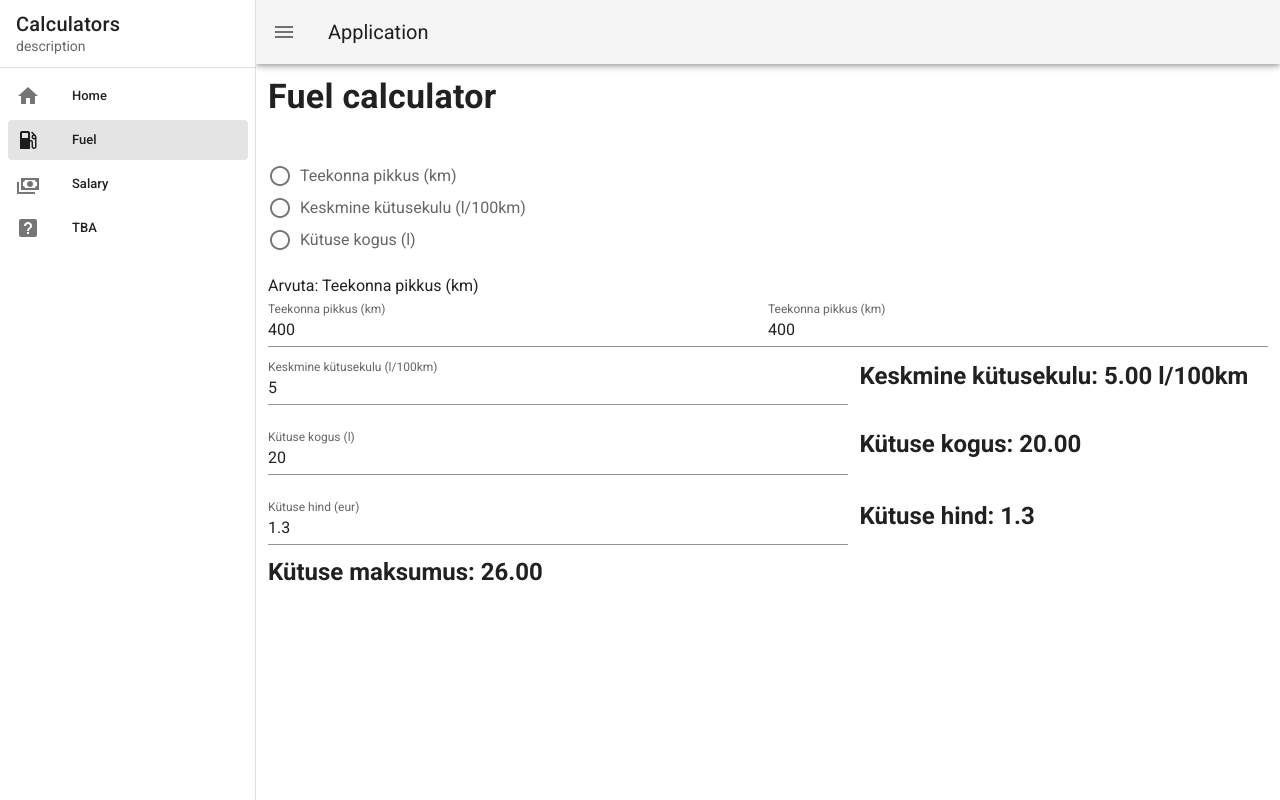
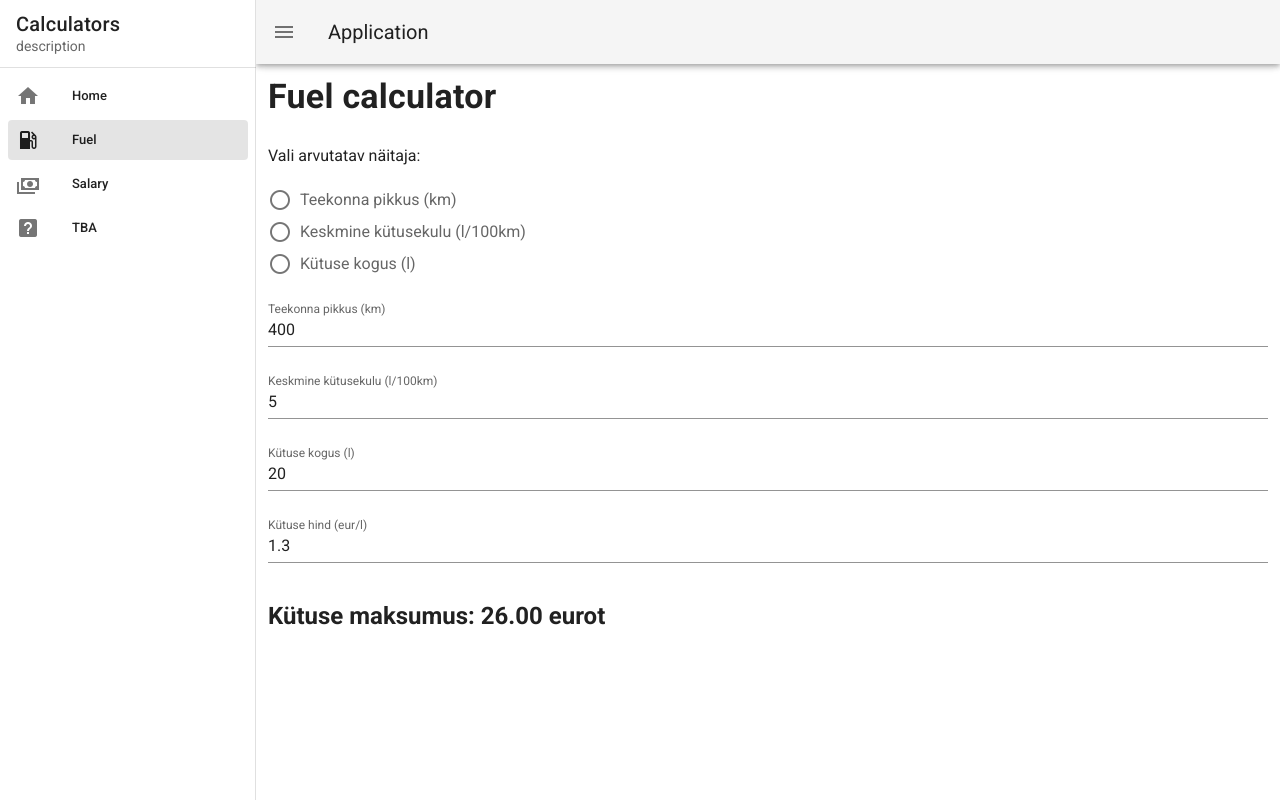
Before and after one commit to IngridJufkin/Calculators, a Vue app: page /fuelcalculator in a window 1280 px wide. Built offline with nearby package versions, Linux system fonts and the light colour scheme.

Commit message:
fixed calculations, deteled some extra code, showing the correct value based on disabled or nnot

```diff
--- a/src/components/FuelCalculator.vue
+++ b/src/components/FuelCalculator.vue
@@ -3,11 +3,13 @@
   <v-container>
     <v-row class="text-left">
       <v-col class="mb-4">
-        <h1 class="display-1 font-weight-bold mb-3">
+        <h1 class="display-1 font-weight-bold mb-3 ">
           {{ msg }}
         </h1>
       </v-col>
     </v-row>
+
+    <span> Vali arvutatav näitaja:</span>
 
     <v-radio-group v-model="picked" defrow>
       <v-radio
@@ -30,12 +32,11 @@
       ></v-radio>
     </v-radio-group>
 
-    <span>Arvuta: {{ picked }}</span>
-
     <!-- Distance covered-->
-    <v-col class="mb-24">
+    <v-col class="mb-3">
       <v-row align="center">
         <v-text-field
+          v-if="picked != 1"
           v-model.number="variablea"
           :disabled="picked == 1"
           label="Teekonna pikkus (km)"
@@ -47,6 +48,7 @@
         ></v-text-field>
 
         <v-text-field
+          v-else
           v-model.number="distanceResult"
           :disabled="picked == 1"
           label="Teekonna pikkus (km)"
@@ -56,11 +58,12 @@
           step=".1"
           oninput="validity.valid||(value='');"
         ></v-text-field>
-      </v-row>
+      </v-row> <br><br>
 
       <!-- Average fuel consumption l/100km -->
       <v-row align="center">
         <v-text-field
+          v-if="picked != 2"
           v-model.number="variableb"
           :disabled="picked == 2"
           label="Keskmine kütusekulu (l/100km)"
@@ -71,14 +74,23 @@
           oninput="validity.valid||(value='');"
         ></v-text-field>
 
-        <v-col class="mb-2" align="left">
-          <h2>Keskmine kütusekulu: {{ averageConsumptionResult }} l/100km</h2>
-        </v-col>
-      </v-row>
+        <v-text-field
+          v-else
+          v-model.number="averageConsumptionResult"
+          :disabled="picked == 2"
+          label="Keskmine kütusekulu (l/100km)"
+          hide-details="auto"
+          type="number"
+          min="0"
+          step=".1"
+          oninput="validity.valid||(value='');"
+        ></v-text-field>
+      </v-row><br><br>
 
       <!-- Fuel required-->
       <v-row align="center">
         <v-text-field
+          v-if="picked != 3"
           v-model.number="variablec"
           :disabled="picked == 3"
           label="Kütuse kogus (l)"
@@ -89,34 +101,41 @@
           oninput="validity.valid||(value='');"
         ></v-text-field>
 
-        <v-col class="mb-3" align="left">
-          <h2>Kütuse kogus: {{ fuelAmountResult }}</h2>
-        </v-col> </v-row
-      ><br />
+        <v-text-field
+          v-else
+          v-model.number="fuelAmountResult"
+          :disabled="picked == 3"
+          label="Kütuse kogus (l)"
+          hide-details="auto"
+          type="number"
+          min="0"
+          step=".1"
+          oninput="validity.valid||(value='');"
+        ></v-text-field> </v-row
+      ><br><br>
 
       <!-- Fuel price-->
       <v-row align="center">
         <v-text-field
-          v-model.number="variabled"
-          label="Kütuse hind (eur)"
+          v-model.number="fuelPriceInput"
+          label="Kütuse hind (eur/l)"
           hide-details="auto"
           type="number"
           min="0"
-          step=".01"
+          step=".001"
           oninput="validity.valid||(value='');"
         ></v-text-field>
+      </v-row>
+    </v-col> <br>
 
-        <v-col class="mb-2" align="left">
-          <h2>Kütuse hind: {{ variabled }}</h2>
-        </v-col>
-      </v-row>
-    </v-col>
     <v-row class="mb-3">
       <v-col class="mb-9">
-        <!-- kasutame vastuse real resulti kui muutujat -->
-        <h2>Kütuse maksumus: {{ result }}</h2>
+        <!-- kasutame vastuse real resulti kui muutujat või kui arvutust-->
+        <h2 v-if="picked ==3">Kütuse maksumus: {{ fuelCost }} eurot</h2>
+        <h2 v-else>Kütuse maksumus: {{ (variablec*fuelPriceInput).toFixed(2)}} eurot</h2>
       </v-col>
     </v-row>
+
   </v-container>
 </template>
 
@@ -131,137 +150,87 @@ export default {
       variablea: 400,
       variableb: 5,
       variablec: 20,
-      variabled: 1.3,
+      fuelPriceInput: 1.3,
 
       picked: "Teekonna pikkus (km)",
     };
   },
   computed: {
     //neid ei saa settida ja väärtust anda, sest neil on juba väärtus
-    result() {
+    fuelCost() {
       //kui mingi muutuja väärtus muutub, käivitub result uuesti iga kord
-      return this.calculateNumbers(
-        this.variablea,
-        this.variableb,
-        this.variablec,
-        this.variabled,
-        this.averageFuelConsumption,
-        this.distance,
-        this.fuelAmount
-      );
+      //if (!this.picked == 3) {
+        return this.calculateNumbers(
+          this.variablea,
+          this.variableb,
+          this.fuelPriceInput
+        );
+     /* } else {
+        return this.calculateFuelCost(this.variablec, this.fuelPriceInput);
+      } */
     },
     averageConsumptionResult() {
       //kui mingi muutuja väärtus muutub, käivitub averageConsumptionResult uuesti iga kord
-      return this.calculateAVG(
-        this.variablea,
-        this.variableb,
-        this.variablec,
-        this.variabled,
-        this.averageFuelConsumption,
-        this.distance,
-        this.fuelAmount,
-        this.picked
-      );
+      return this.calculateAVG(this.variablea, this.variableb, this.variablec);
     },
     distanceResult() {
       //kui mingi muutuja väärtus muutub, käivitub distanceResult uuesti iga kord
-      return this.calculateDistance(
-        this.variablea,
-        this.variableb,
-        this.variablec,
-        this.variabled,
-        this.averageFuelConsumption,
-        this.distance,
-        this.fuelAmount,
-        this.picked
-      );
+      return this.calculateDistance(this.variableb, this.variablec);
     },
     fuelAmountResult() {
       //kui mingi muutuja väärtus muutub, käivitub distanceResult uuesti iga kord
-      return this.calculateAmount(
-        this.variablea,
-        this.variableb,
-        this.variablec,
-        this.variabled,
-        this.averageFuelConsumption,
-        this.distance,
-        this.fuelAmount
-      );
+      return this.calculateAmount(this.variablea, this.variableb);
     },
   },
 
   methods: {
-    calculateNumbers(variablea, variableb, variablec, variabled) {
-      let fuelPrice = +variablec * +variabled;
-      let averageFuelConsumption = (+variablec / +variablea) * 100;
-      let distance = (variablec / variableb) * 100;
-      let fuelAmount = (variablea / 100) * variableb;
-      if (
-        Number.isFinite(fuelPrice, averageFuelConsumption, distance, fuelAmount)
-      ) {
-        return (+fuelAmount * +variabled).toFixed(2);
-        //this.result = +variablea + +variableb; --> kasutaksime watcheriga
+    //seda meetodit peab muutma nii, et arvutakse ka arvutusliku väljaga
+    calculateNumbers(variablea, variableb, fuelPriceInput) {
+      let fuelCost = (variablea / 100) * variableb;
+      if (isNaN(fuelCost) || !Number.isFinite(fuelCost)) {
+        return 0;
       } else {
-        console.error("Method CalculateNumbers takes only numbers");
-        //this.result = 0;  --> kasutaksime watcheriga
-        return 0;
+        return (+fuelCost * +fuelPriceInput).toFixed(2);
       }
     },
 
-    calculateDistance(variablea, variableb, variablec) {
-      let averageFuelConsumption = (+variablec / +variablea) * 100;
-      let distance = (variablec / variableb) * 100;
-      let fuelAmount = (variablea / 100) * variableb;
-      if (isNaN(distance)) {
+   /* calculateFuelCost(variablec, fuelPriceInput) {
+      let fuelCost = +variablec * +fuelPriceInput;
+      if (isNaN(fuelCost) || !Number.isFinite(fuelCost)) {
         return 0;
       } else {
-        if (Number.isFinite(averageFuelConsumption, distance, fuelAmount)) {
-          return distance;
-          //return ((+variablec / averageFuelConsumption) * 100).toFixed(2);
-        } else {
-          console.error("Method calculateDistance takes only numbers");
-          return 0;
-        }
+        return fuelCost.toFixed(2);
+      }
+    },*/
+
+    calculateDistance(variableb, variablec) {
+      let distance = ((variablec / variableb) * 100);
+      if (isNaN(distance) || !Number.isFinite(distance)) {
+        return 0;
+      } else {
+        return distance.toFixed(2);
       }
     },
 
     calculateAVG(variablea, variableb, variablec) {
       let averageFuelConsumption = (+variablec / +variablea) * 100;
-      let distance = (variablec / variableb) * 100;
-      let fuelAmount = (variablea / 100) * variableb;
-      if (isNaN(averageFuelConsumption, distance, fuelAmount)) {
+      if (
+        isNaN(averageFuelConsumption) ||
+        !Number.isFinite(averageFuelConsumption)
+      ) {
         return variableb;
       } else {
-        if (Number.isFinite(averageFuelConsumption, distance, fuelAmount)) {
-          return ((+variablec / +variablea) * 100).toFixed(2);
-        } else {
-          console.error("Method CalculateAVG takes only numbers");
-          return 0;
-        }
+        return ((+variablec / +variablea) * 100).toFixed(2);
       }
     },
 
-    calculateAmount(variablea, variableb, variablec) {
-      let averageFuelConsumption = (+variablec / +variablea) * 100;
-      let distance = (variablec / variableb) * 100;
+    calculateAmount(variablea, variableb) {
       let fuelAmount = (variablea / 100) * variableb;
-      if (isNaN(fuelAmount)) {
+      if (isNaN(fuelAmount) || !Number.isFinite(fuelAmount)) {
         return 0;
       } else {
-        if (Number.isFinite(averageFuelConsumption, distance, fuelAmount)) {
-          return ((variablea / 100) * variableb).toFixed(2);
-        } else {
-          console.error("Method calculateAmount takes only numbers");
-          return 0;
-        }
+        return fuelAmount.toFixed(2);
       }
-    },
-
-    setResult(value) {
-      this.calculateAVG = value;
-      this.calculateDistance = value;
-      this.calculateAmount = value;
-
     },
   },
 };
```
